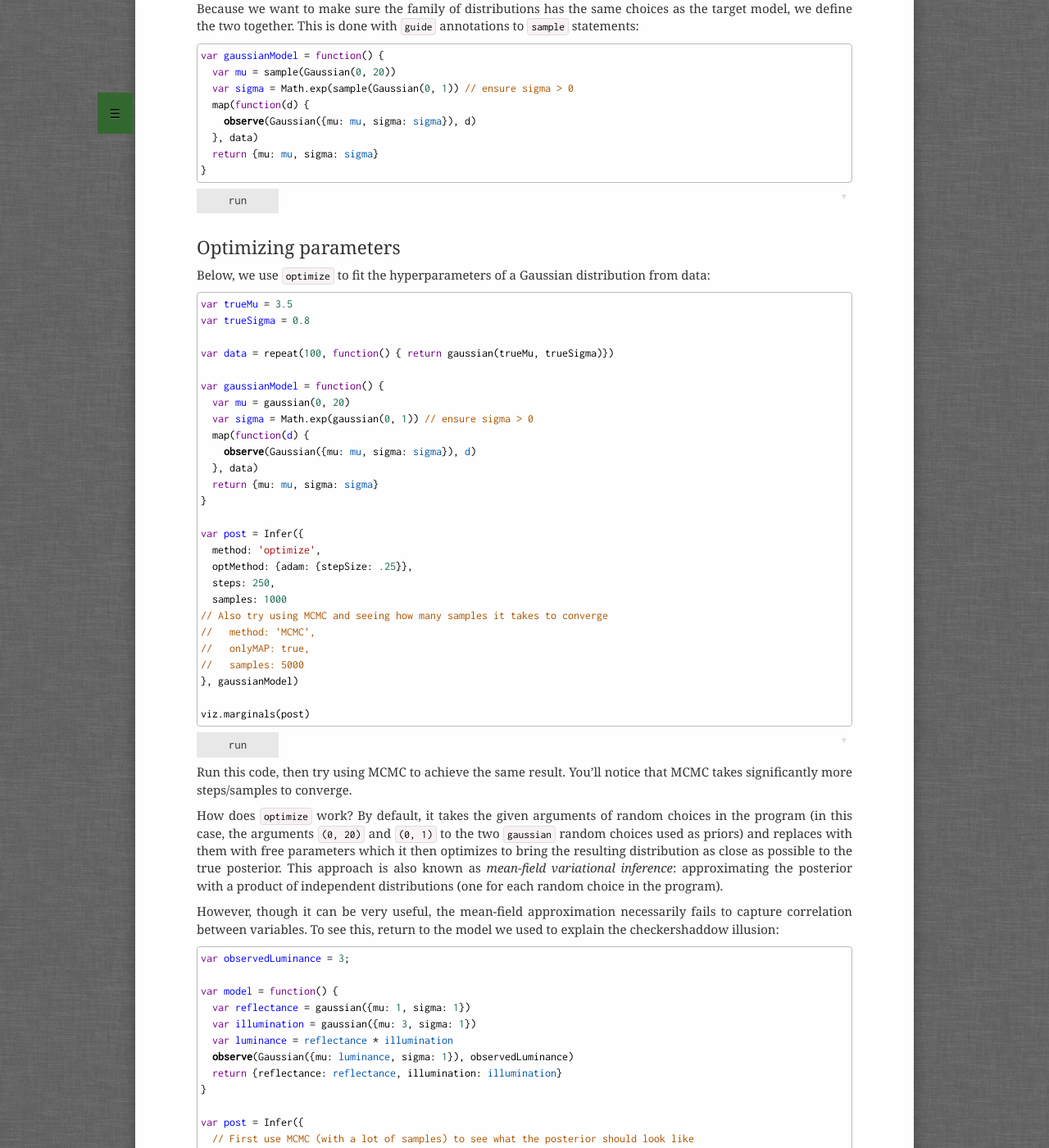
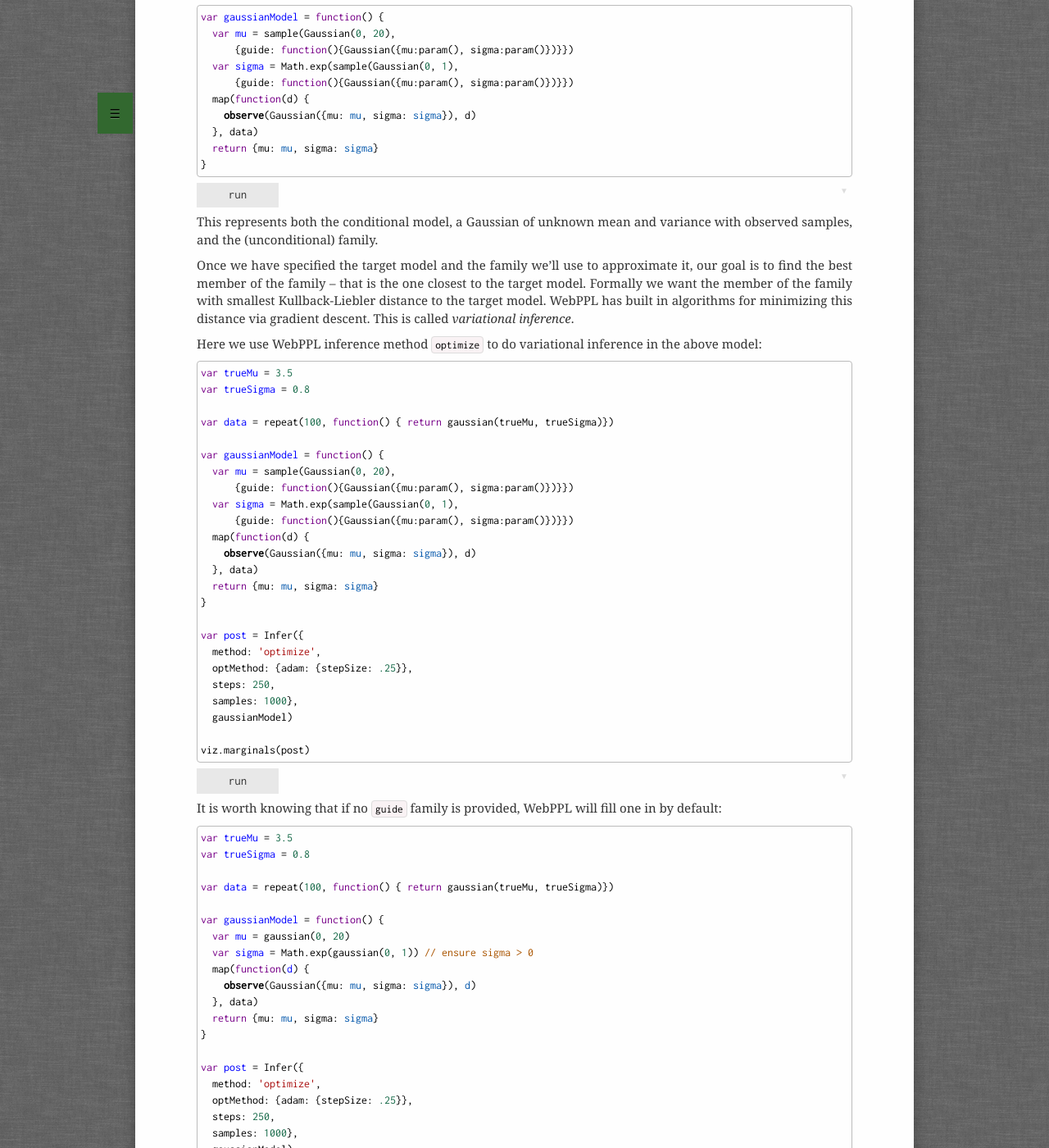
Before and after one commit to probmods/probmods2, a Jekyll site: the page built from chapters/inference-algorithms.md, in a window 1280 px wide and 1400 px high, scrolled down 11328 px. Shown: the whole window at 82% size. Built offline with Jekyll 4.4.1, drawn with Linux system fonts in a browser that asks for light colours; formulas are drawn with MathJax 3; a script that is not in the unit is left out; some of the changed text lies outside the part shown.

Commit message:
cleaning up inference chapter

```diff
--- a/chapters/inference-algorithms.md
+++ b/chapters/inference-algorithms.md
@@ -911,8 +910,10 @@
 
 ~~~~
 var gaussianModel = function() {
-  var mu = sample(Gaussian(0, 20))
-  var sigma = Math.exp(sample(Gaussian(0, 1)) // ensure sigma > 0
+  var mu = sample(Gaussian(0, 20),
+      {guide: function(){Gaussian({mu:param(), sigma:param()})}})
+  var sigma = Math.exp(sample(Gaussian(0, 1),
+      {guide: function(){Gaussian({mu:param(), sigma:param()})}})
   map(function(d) {
     observe(Gaussian({mu: mu, sigma: sigma}), d)
   }, data)
@@ -920,8 +921,7 @@
 }
 ~~~~
 
-
-## Optimizing parameters
+This represents both the conditional model, a Gaussian of unknown mean and variance with observed samples, and the (unconditional) family.
 
 <!--
 This is a [*non-parametric*](https://en.wikipedia.org/wiki/Nonparametric_statistics) representation of the posterior. Non-parametric methods are highly flexible but can require a very many expensive samples.
@@ -931,8 +931,38 @@
 Thus, if we believe we can fit the distribution of interest reasonably well parametrically, there are a number of advantages to doing so. This is the approach taken by the family of [variational inference](http://docs.webppl.org/en/master/inference.html#optimization) methods, and WebPPL provides a version of these algorithms via the `optimize` inference option (the name 'optimize' comes from the fact that we're optimizing the parameters of a density function to make it as close as possible to the true posterior).
 -->
 
+Once we have specified the target model and the family we'll use to approximate it, our goal is to find the best member of the family -- that is the one closest to the target model. Formally we want the member of the family with smallest Kullback-Liebler distance to the target model. WebPPL has built in algorithms for minimizing this distance via gradient descent. This is called *variational inference*.
 
-Below, we use `optimize` to fit the hyperparameters of a Gaussian distribution from data:
+Here we use WebPPL inference method `optimize` to do variational inference in the above model:
+
+~~~~
+var trueMu = 3.5
+var trueSigma = 0.8
+
+var data = repeat(100, function() { return gaussian(trueMu, trueSigma)})
+
+var gaussianModel = function() {
+  var mu = sample(Gaussian(0, 20),
+      {guide: function(){Gaussian({mu:param(), sigma:param()})}})
+  var sigma = Math.exp(sample(Gaussian(0, 1),
+      {guide: function(){Gaussian({mu:param(), sigma:param()})}})
+  map(function(d) {
+    observe(Gaussian({mu: mu, sigma: sigma}), d)
+  }, data)
+  return {mu: mu, sigma: sigma}
+}
+
+var post = Infer({
+  method: 'optimize',
+  optMethod: {adam: {stepSize: .25}},
+  steps: 250,
+  samples: 1000},
+  gaussianModel)
+
+viz.marginals(post)
+~~~~
+
+It is worth knowing that if no `guide` family is provided, WebPPL will fill one in by default:
 
 ~~~~
 var trueMu = 3.5
@@ -953,12 +983,8 @@
   method: 'optimize',
   optMethod: {adam: {stepSize: .25}},
   steps: 250,
-  samples: 1000
-// Also try using MCMC and seeing how many samples it takes to converge
-//   method: 'MCMC',
-//   onlyMAP: true,
-//   samples: 5000
-}, gaussianModel)
+  samples: 1000},
+  gaussianModel)
 
 viz.marginals(post)
 ~~~~
@@ -966,9 +992,8 @@
 Run this code, then try using MCMC to achieve the same result. You'll notice that MCMC takes significantly more steps/samples to converge.
 
 
-How does `optimize` work? By default, it takes the given arguments of random choices in the program (in this case, the arguments `(0, 20)` and `(0, 1)` to the two `gaussian` random choices used as priors) and replaces with them with free parameters which it then optimizes to bring the resulting distribution as close as possible to the true posterior. This approach is also known as *mean-field variational inference*: approximating the posterior with a product of independent distributions (one for each random choice in the program).
-
-However, though it can be very useful, the mean-field approximation necessarily fails to capture correlation between variables. To see this, return to the model we used to explain the checkershaddow illusion:
+The default guide family is constructed by replacing the arguments of random choices in the program with free parameters, which it then optimizes. This approach is known as *mean-field variational inference*: approximating the posterior with a product of independent distributions (one for each random choice in the program).
+Though it can be very useful, the mean-field approximation necessarily fails to capture correlation between variables. To see this, return to the model we used to explain the checkershaddow illusion:
 
 ~~~~
 var observedLuminance = 3;
```
Also changed, not shown: other parts of chapters/inference-algorithms.md (+1 -2 lines).
